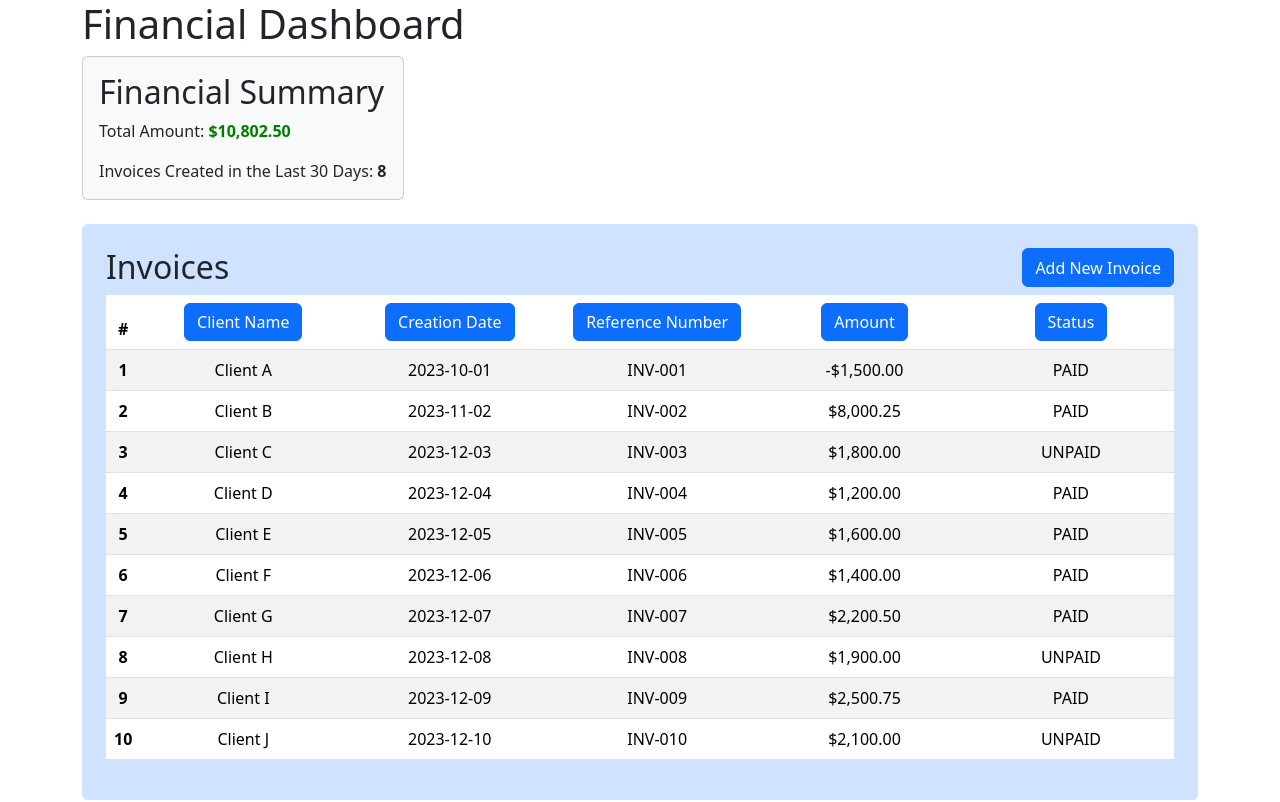
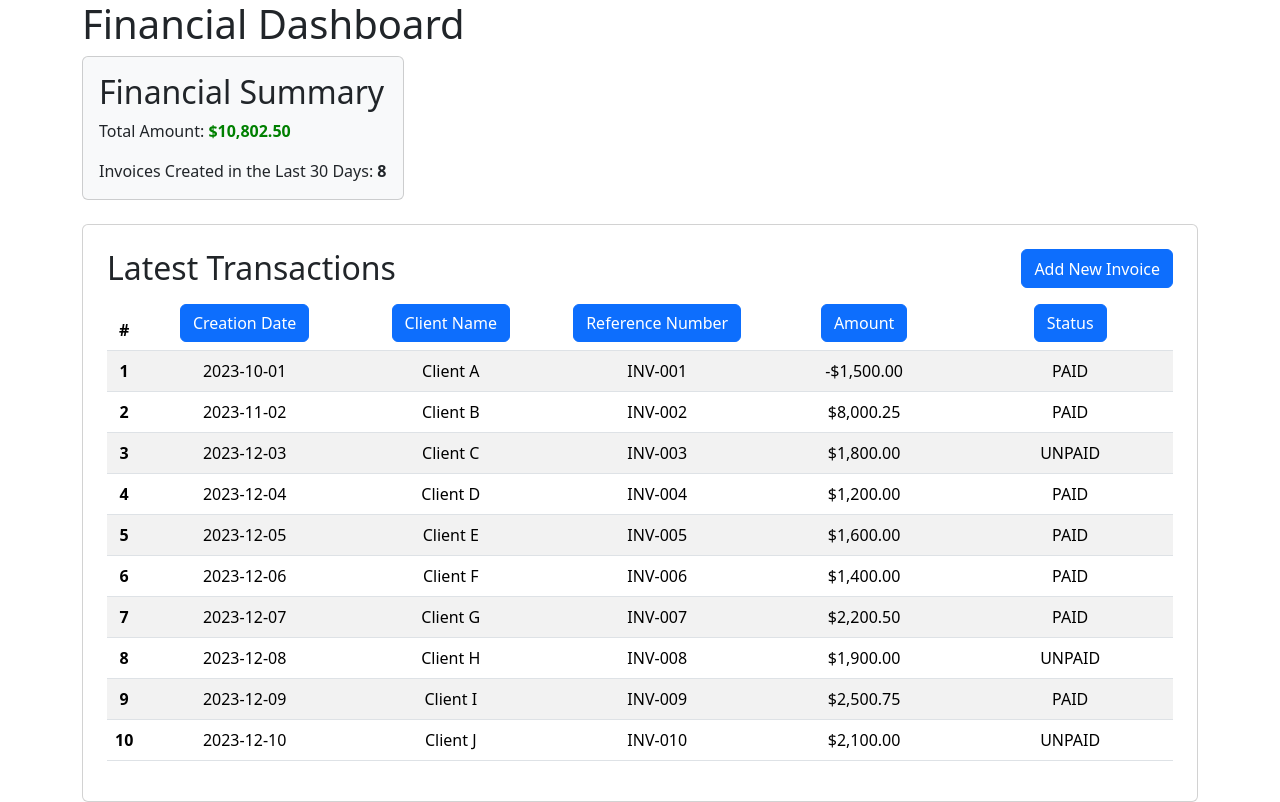
Before and after one commit to jonjon81/financial-tracker-react, a React (Vite) app: page / in a window 1280 px wide. Built offline with nearby package versions, Linux system fonts and the light colour scheme.

Commit message:
Add bootstrap loading spinner

```diff
--- a/package.json
+++ b/package.json
@@ -12,6 +12,7 @@
   "dependencies": {
     "bootstrap": "^5.3.2",
     "react": "^18.2.0",
+    "react-bootstrap": "^2.9.2",
     "react-dom": "^18.2.0",
     "react-icons": "^4.12.0"
   },
--- /dev/null
+++ b/src/App.css
@@ -0,0 +1,18 @@
+.spinner-overlay {
+  position: fixed;
+  top: 0;
+  left: 0;
+  width: 100%;
+  height: 100%;
+  background-color: rgba(255, 255, 255, 0.7); /* Adjust opacity or color as needed */
+  display: flex;
+  justify-content: center;
+  align-items: center;
+  z-index: 9999; /* Ensure it's above other content */
+}
+
+.centered-spinner {
+  /* Adjust the size and style of the spinner */
+  width: 100px;
+  height: 100px;
+}
--- a/src/App.tsx
+++ b/src/App.tsx
@@ -4,11 +4,14 @@ import InvoicesWidget from './components/InvoicesWidget';
 import { fetchInvoices, fetchTransactions } from './services/mockBackend';
 import { Invoice } from './types/Invoice';
 import { Transaction } from './types/Transaction';
+import { Spinner } from 'react-bootstrap';
+import './App.css';
 
 const App: React.FC = () => {
   const [invoices, setInvoices] = useState<Invoice[]>([]);
   const [transactions, setTransactions] = useState<Transaction[]>([]);
   const [invoicesLast30, setInvoicesLast30] = useState<number>(0);
+  const [isLoading, setLoading] = useState(false);
 
   // Calculate invoices created in the last 30 days
   useEffect(() => {
@@ -26,6 +29,7 @@ const App: React.FC = () => {
   }, [invoices]);
 
   useEffect(() => {
+    setLoading(true);
     const fetchData = async () => {
       try {
         const invoicesData = await fetchInvoices();
@@ -50,8 +54,10 @@ const App: React.FC = () => {
         });
 
         setInvoices(updatedInvoices);
+        setLoading(false);
       } catch (error) {
         console.error('Error fetching data:', error);
+        setLoading(false);
       }
     };
 
@@ -60,13 +66,17 @@ const App: React.FC = () => {
 
   return (
     <div className="container">
-      <div className="row">
-        <h1>Financial Dashboard</h1>
+      <h1>Financial Dashboard</h1>
+      {isLoading ? (
+        <div className="spinner-overlay">
+          <Spinner animation="border" variant="primary" className="centered-spinner" />
+        </div>
+      ) : (
         <div className="dashboard">
           <SummaryWidget invoicesLast30Days={invoicesLast30} transactions={transactions} />
           <InvoicesWidget invoices={invoices} setInvoices={setInvoices} transactions={transactions} />
         </div>
-      </div>
+      )}
     </div>
   );
 };
--- a/src/components/InvoicesWidget.tsx
+++ b/src/components/InvoicesWidget.tsx
@@ -130,9 +130,9 @@ const InvoicesWidget: React.FC<InvoicesProps> = ({ invoices, setInvoices, transa
   };
 
   return (
-    <div className="p-4 bg-primary-subtle rounded">
+    <div className="p-4 card">
       <div className="upper-container d-flex align-content-center justify-content-between">
-        <h2>Invoices</h2>
+        <h2>Latest Transactions</h2>
         <button className="mb-2 btn btn-primary" onClick={() => setShowModal(true)}>
           Add New Invoice
         </button>
@@ -141,14 +141,14 @@ const InvoicesWidget: React.FC<InvoicesProps> = ({ invoices, setInvoices, transa
         <thead>
           <tr>
             <th>#</th>
+            <th scope="col" className={activeColumn === 'creationDate' ? 'active' : ''}>
+              <button className="btn btn-primary" onClick={() => sortTable('creationDate')}>
+                Creation Date {activeColumn === 'creationDate' && renderSortIcon('creationDate')}
+              </button>
+            </th>
             <th scope="col" className={activeColumn === 'clientName' ? 'active' : ''}>
               <button className="btn btn-primary" onClick={() => sortTable('clientName')}>
                 Client Name {activeColumn === 'clientName' && renderSortIcon('clientName')}
-              </button>
-            </th>
-            <th scope="col" className={activeColumn === 'creationDate' ? 'active' : ''}>
-              <button className="btn btn-primary" onClick={() => sortTable('creationDate')}>
-                Creation Date {activeColumn === 'creationDate' && renderSortIcon('creationDate')}
               </button>
             </th>
             <th scope="col" className={activeColumn === 'referenceNumber' ? 'active' : ''}>
@@ -184,8 +184,8 @@ const InvoicesWidget: React.FC<InvoicesProps> = ({ invoices, setInvoices, transa
               role="button"
             >
               <th scope="row">{index + 1}</th>
+              <td>{invoice.creationDate}</td>
               <td>{invoice.clientName}</td>
-              <td>{invoice.creationDate}</td>
               <td>{invoice.referenceNumber}</td>
               <td>{formatPrice(invoice.amount)}</td>
               <td>{invoice.status}</td>
```
Also changed, not shown: 1 other file (tests, documents, lock files or other folders).
